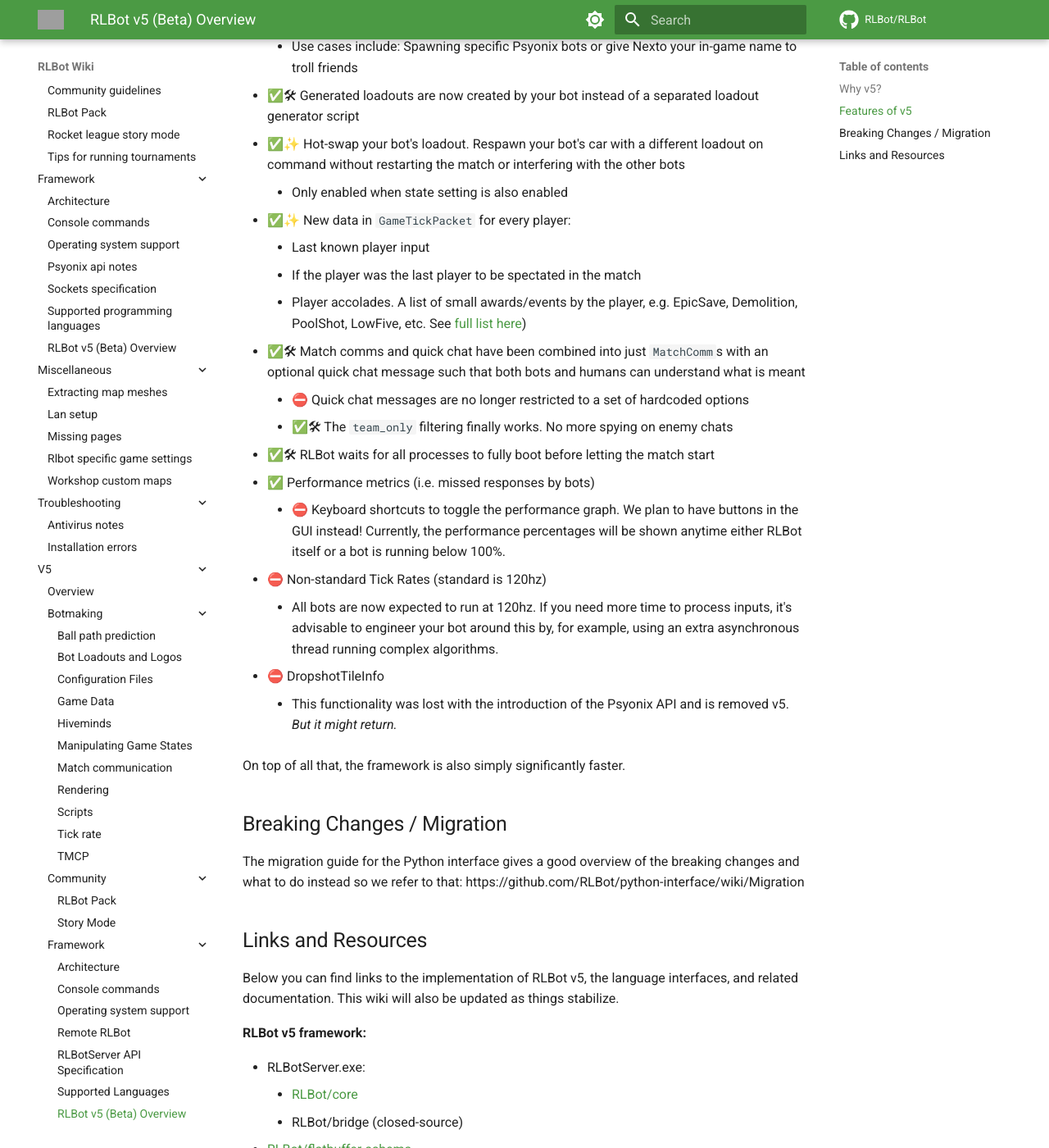
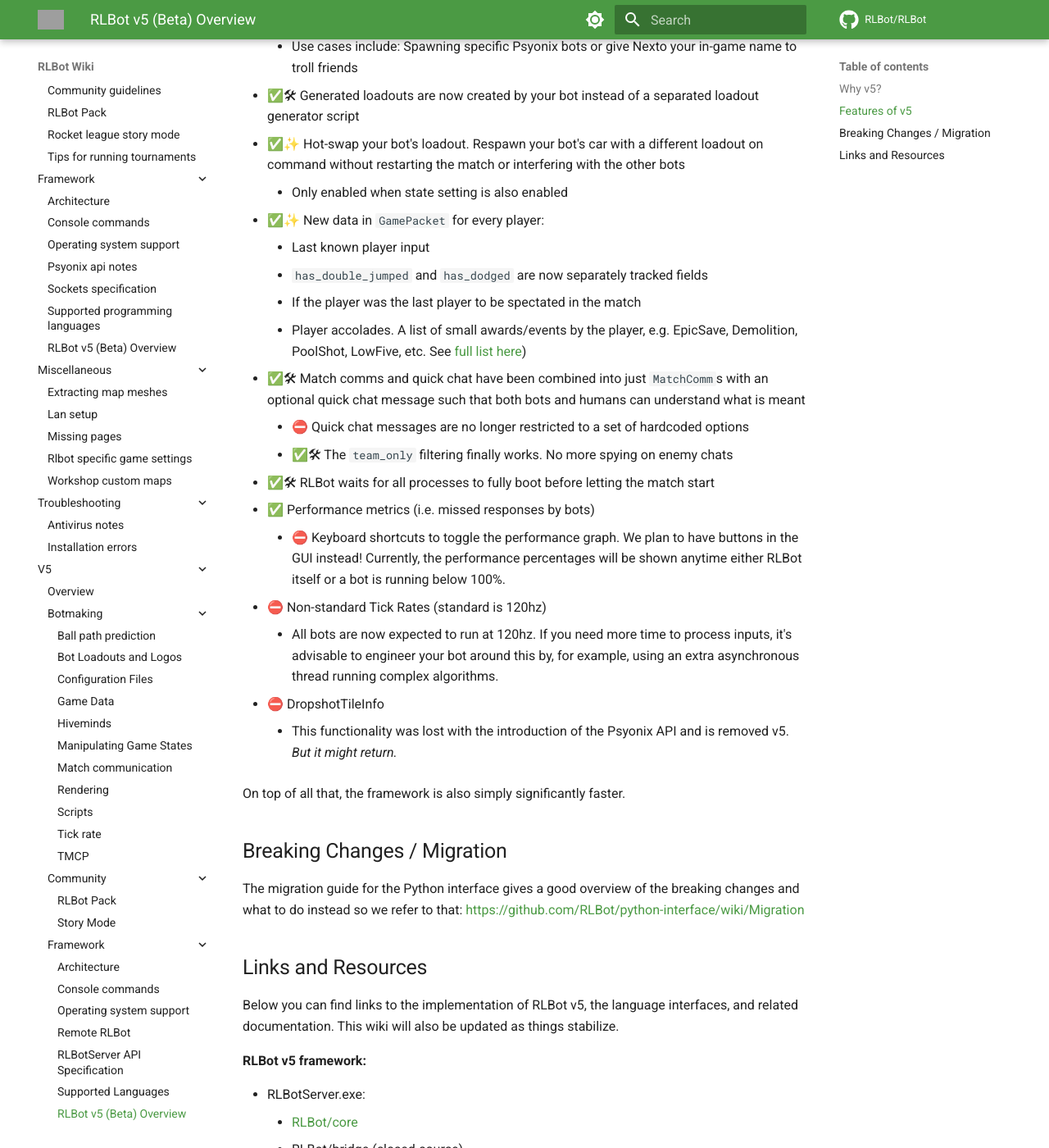
Before and after one commit to RLBot/wiki, an MkDocs documentation site: the page built from docs/v5/framework/v5.md, in a window 1280 px wide and 1400 px high, scrolled down 3152 px. Shown: the whole window at 82% size. Built offline with MkDocs 1.6.1 and Material for MkDocs 9.7.7, drawn with Linux system fonts in a browser that asks for light colours; comment, search, counter and statistics services are not loaded; some of the changed text lies outside the part shown; grey boxes are pictures that could not be loaded.

Commit message:
Mark new feature as complete

```diff
--- a/docs/v5/framework/v5.md
+++ b/docs/v5/framework/v5.md
@@ -84,8 +84,8 @@
     - Max time 11 minutes
 - ✅✨ Freeplay matches. Useful if you want to use the Rocket League's freeplay-exclusive features
 - ✅ Rendering
-    - 🟨 Rendering can be toggled for individual bots
     - ⛔ Keyboard shortcuts to toggle rendering. We plan to have buttons in the GUI instead!
+    - ✅✨ Rendering can be toggled for individual bots
     - ✅✨ New `RenderAnchor`s. Attach your rendering to the location and rotation of a car or ball
     plus both an absolute and local offset. No re-rendering is required and it is _smooth_.
     Example: [video posted on Discord](https://discord.com/channels/348658686962696195/423167304956903428/1254229014084714577)
@@ -99,11 +99,12 @@
 - ✅✨ Hot-swap your bot's loadout. Respawn your bot's car with a different loadout on command without
     restarting the match or interfering with the other bots
     - Only enabled when state setting is also enabled
-- ✅✨ New data in `GameTickPacket` for every player:
+- ✅✨ New data in `GamePacket` for every player:
     - Last known player input
+    - `has_double_jumped` and `has_dodged` are now separately tracked fields
     - If the player was the last player to be spectated in the match
     - Player accolades. A list of small awards/events by the player, e.g. EpicSave, Demolition, PoolShot, LowFive, etc.
-    See [full list here](https://github.com/RLBot/flatbuffers-schema/blob/a5fe1788238ba8014d6fa8da3cf554b76fe48c93/rlbot.fbs#L148-L160))
+    See [full list here](https://github.com/RLBot/flatbuffers-schema/blob/70bcb31eb8e9093ca9200c913f5e1a2d57fdd025/schema/gamedata.fbs#L210-L222))
 - ✅🛠 Match comms and quick chat have been combined into just `MatchComm`s with an optional quick chat
     message such that both bots and humans can understand what is meant
     - ⛔ Quick chat messages are no longer restricted to a set of hardcoded options
@@ -122,7 +123,7 @@
 
 ## Breaking Changes / Migration
 
-The migration guide for the Python interface gives a good overview of the breaking changes and what to do instead so we refer to that: https://github.com/RLBot/python-interface/wiki/Migration
+The migration guide for the Python interface gives a good overview of the breaking changes and what to do instead so we refer to that: <https://github.com/RLBot/python-interface/wiki/Migration>
 
 
 ## Links and Resources
```
Also changed, not shown: docs/v5/botmaking/config-files.md (+1 -1 lines), docs/v5/framework/sockets-specification.md (+0 -52 lines).
